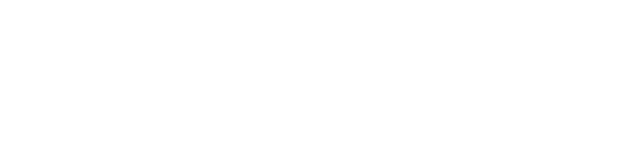
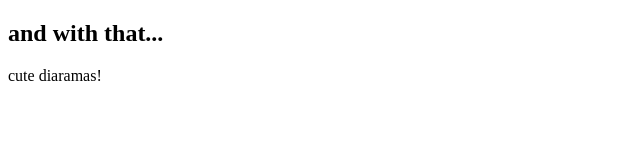
Before and after one commit to hellokristinafaye/calledItGood, a plain HTML site: page index.html in a window 1280 px wide. Shown: the whole page, without its empty margins (0-640 px from the left). Drawn offline with Linux system fonts and the light colour scheme.

Commit message:
content added with emmet snippets h2. and p.

```diff
--- a/index.html
+++ b/index.html
@@ -6,6 +6,8 @@
     <title>Called It Good</title>
 </head>
 <body>
+    <h2 class="">and with that...</h2>
 
+    <p class="">cute diaramas!</p>
 </body>
 </html>
```
